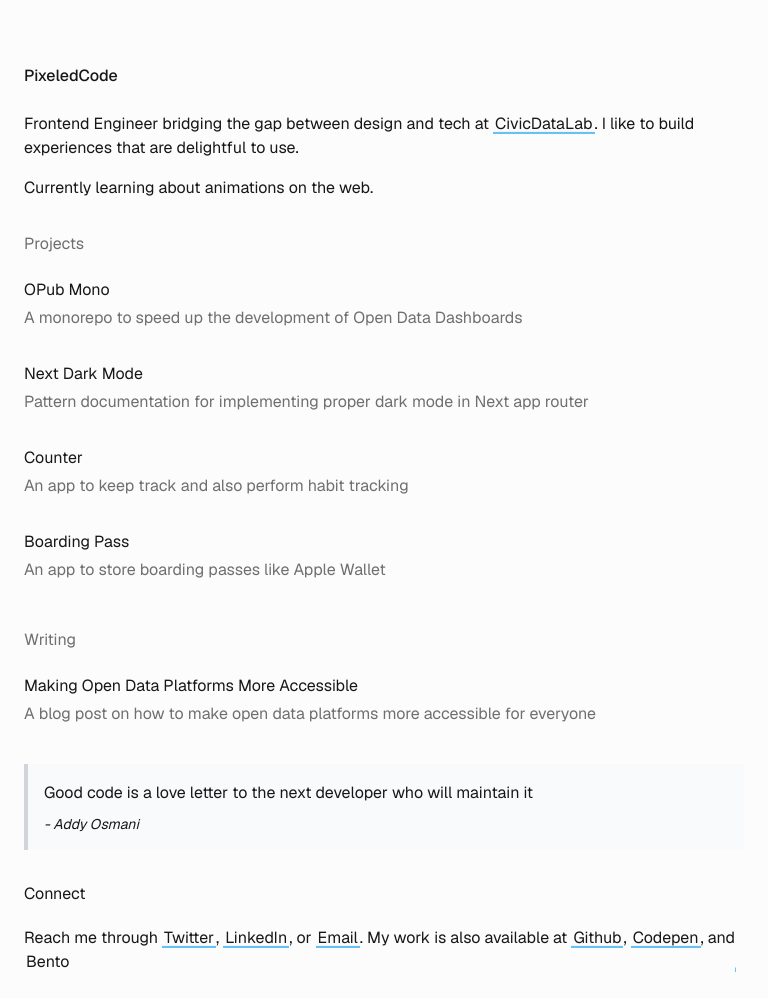
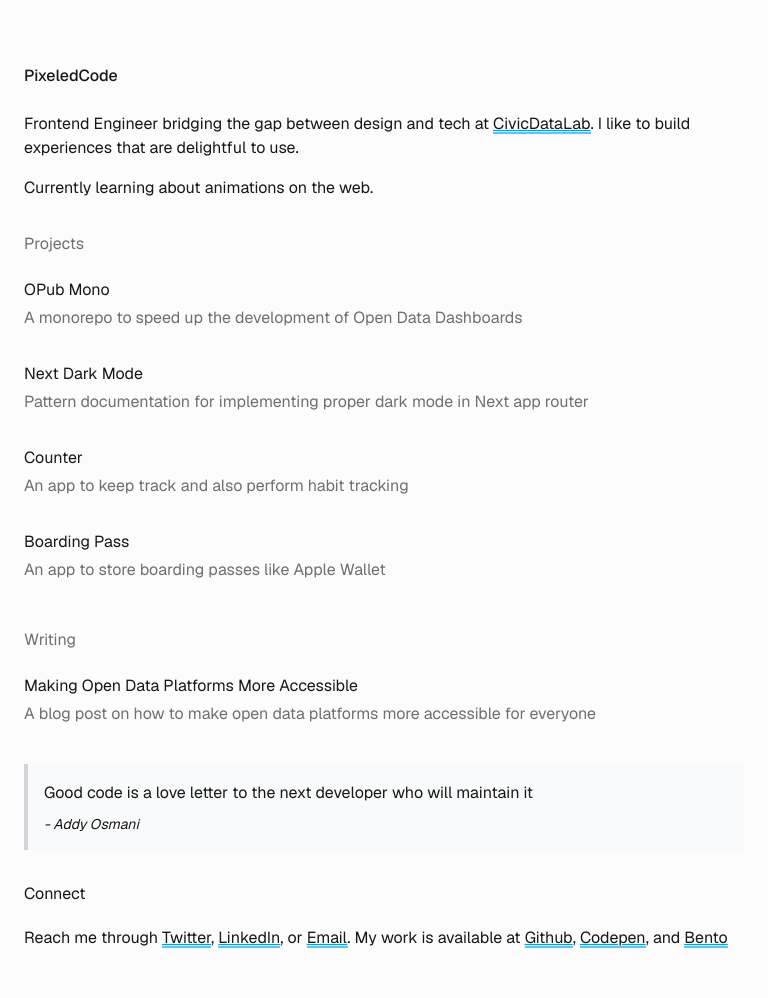
Before and after one commit to PixeledCode/portfolio, a Next.js app: page / in a window 768 px wide. After the commit the page ends 974 px from the top, so only its background shows below. Built offline with nearby package versions, Linux system fonts and the light colour scheme.

Commit message:
use text decoration for mobile

```diff
--- a/app/page.tsx
+++ b/app/page.tsx
@@ -53,7 +53,7 @@ export default function Home() {
 								label="LinkedIn"
 							/>
 							, or <Link href="mailto:ashoaib540918@gmail.com" label="Email" />.
-							My work is also available at{' '}
+							My work is available at{' '}
 							<Link href="https://github.com/PixeledCode" label="Github" />,{' '}
 							<Link href="https://codepen.io/pixeledcode" label="Codepen" />,
 							and <Link href="https://bento.me/pixeledcode" label="Bento" />
--- a/app/variables.css
+++ b/app/variables.css
@@ -144,9 +144,9 @@
 
 .accentLink span {
 	position: relative;
-	padding-inline: 2px;
 }
 
+@media (min-width: 768px) {
 	.accentLink::before {
 		content: '';
 		position: absolute;
@@ -155,12 +155,22 @@
 		bottom: 0;
 		height: 100%;
 		transform: scaleY(0.1);
-	transition: transform 0.3s var(--ease-in-out-quint);
+		transition: transform 0.3s var(--ease-out-cubic);
 		transform-origin: bottom;
 		background-color: var(--accent);
 		opacity: 0.6;
 	}
+}
 
+@media (max-width: 768px) {
+	.accentLink {
+		text-decoration: underline;
+		text-decoration-color: var(--accent);
+	}
+}
+
+@media (hover: hover) and (pointer: fine) {
 	.accentLink:hover::before {
 		transform: scaleY(1);
 	}
+}
```
Also changed, not shown: 1 other file (tests, documents, lock files or other folders). Lines whose indentation alone changed are shown as unchanged.
